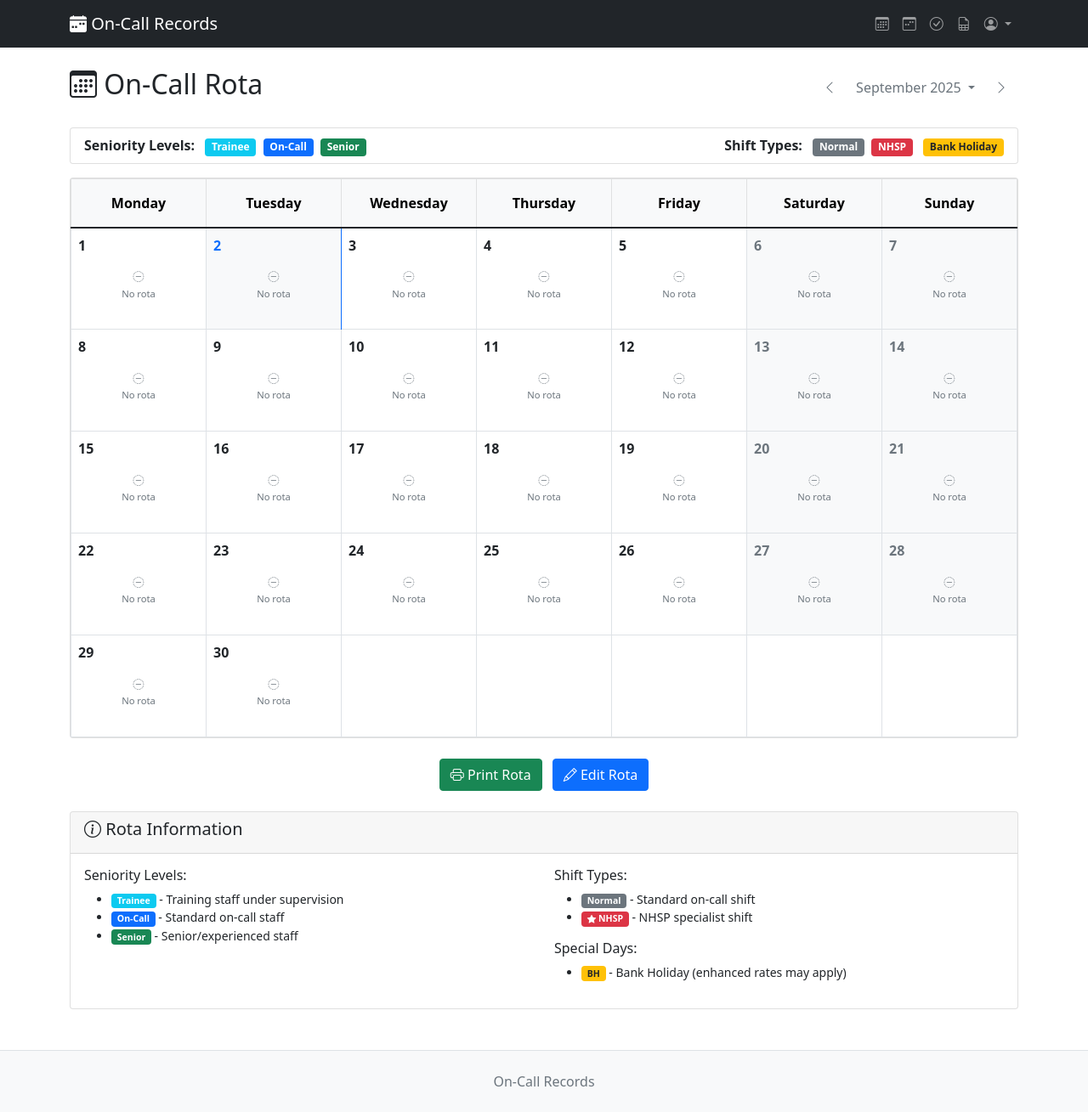
After one commit to machnine/oncall_system, a Django app: page /rota/ in a window 1280 px wide. The commit adds this page. Shown: the whole page at 85% size. Run offline with Django 5.2, Linux system fonts and the light colour scheme; the visitor is signed in with stand-in values (Sample User, id 1); data that the repository does not hold is empty; some libraries are stand-ins or nearby versions.

Commit message:
rota model can calendar view

```diff
--- a/records/templates/records/base.html
+++ b/records/templates/records/base.html
@@ -28,6 +28,13 @@
                             <i class="bi-calendar3"></i>
                         </a>
                         {% if user.is_staff %}
+                            <a class="nav-link"
+                               href="{% url 'rota_calendar' %}"
+                               title="Rota Calendar"
+                               data-bs-toggle="tooltip"
+                               data-bs-placement="bottom">
+                                <i class="bi bi-calendar3-week"></i>
+                            </a>
                             <a class="nav-link"
                                href="{% url 'signoff_management' %}"
                                title="Monthly Sign-offs"
--- /dev/null
+++ b/records/templates/records/rota_calendar.html
@@ -0,0 +1,181 @@
+{% extends 'records/base.html' %}
+
+{% block title %}On-Call Rota - {{ current_month }}{% endblock %}
+
+{% block content %}
+<div class="row">
+    <div class="col-12">
+        <div class="d-flex justify-content-between align-items-center mb-4">
+            <div class="d-flex align-items-center">
+                <h2><i class="bi bi-calendar3"></i> On-Call Rota</h2>
+            </div>
+            <div class="ms-3">{% include "records/partials/month_selector.html" %}</div>
+        </div>
+    </div>
+</div>
+
+<!-- Rota Legend -->
+<div class="row mb-3">
+    <div class="col-12">
+        <div class="card">
+            <div class="card-body py-2">
+                <div class="row align-items-center">
+                    <div class="col-md-6">
+                        <strong>Seniority Levels:</strong>
+                        <span class="badge bg-info ms-2">Trainee</span>
+                        <span class="badge bg-primary ms-1">On-Call</span>
+                        <span class="badge bg-success ms-1">Senior</span>
+                    </div>
+                    <div class="col-md-6 text-md-end">
+                        <strong>Shift Types:</strong>
+                        <span class="badge bg-secondary ms-2">Normal</span>
+                        <span class="badge bg-danger ms-1">NHSP</span>
+                        <span class="badge bg-warning text-dark ms-2">Bank Holiday</span>
+                    </div>
+                </div>
+            </div>
+        </div>
+    </div>
+</div>
+
+<!-- Calendar -->
+<div class="card">
+    <div class="card-body p-0">
+        <div class="table-responsive">
+            <table class="table table-bordered mb-0" style="table-layout: fixed;">
+                <thead class="table-light">
+                    <tr>
+                        <th class="text-center py-3" style="width: 14.28%;">Monday</th>
+                        <th class="text-center py-3" style="width: 14.28%;">Tuesday</th>
+                        <th class="text-center py-3" style="width: 14.28%;">Wednesday</th>
+                        <th class="text-center py-3" style="width: 14.28%;">Thursday</th>
+                        <th class="text-center py-3" style="width: 14.28%;">Friday</th>
+                        <th class="text-center py-3" style="width: 14.28%;">Saturday</th>
+                        <th class="text-center py-3" style="width: 14.28%;">Sunday</th>
+                    </tr>
+                </thead>
+                <tbody>
+                    {% for week in calendar_weeks %}
+                    <tr>
+                        {% for day in week %}
+                        <td class="p-2 align-top {% if day.is_today %}bg-light border-primary{% elif day.is_weekend %}bg-light{% endif %}"
+                            style="height: 120px; min-height: 120px;">
+                            {% if day %}
+                                <!-- Day number -->
+                                <div class="d-flex justify-content-between align-items-start mb-1">
+                                    <span class="fw-bold {% if day.is_today %}text-primary{% elif day.is_weekend %}text-muted{% endif %}">
+                                        {{ day.day_num }}
+                                    </span>
+                                    {% if day.is_bank_holiday %}
+                                        <span class="badge bg-warning text-dark" style="font-size: 0.6rem;">BH</span>
+                                    {% endif %}
+                                </div>
+
+                                <!-- Staff assignments -->
+                                {% if day.shifts.normal or day.shifts.nhsp %}
+                                    <div class="small">
+                                        <!-- Normal shifts -->
+                                        {% for shift in day.shifts.normal %}
+                                            <div class="mb-1">
+                                                <span class="badge {{ shift.seniority_badge_class }}" style="font-size: 0.65rem;">
+                                                    {{ shift.staff.assignment_id }}
+                                                </span>
+                                                {% if shift.notes %}
+                                                    <i class="bi bi-info-circle text-muted" title="{{ shift.notes }}" data-bs-toggle="tooltip"></i>
+                                                {% endif %}
+                                            </div>
+                                        {% endfor %}
+
+                                        <!-- NHSP shifts -->
+                                        {% for shift in day.shifts.nhsp %}
+                                            <div class="mb-1">
+                                                <span class="badge bg-danger" style="font-size: 0.65rem;">
+                                                    <i class="bi bi-star-fill me-1"></i>{{ shift.staff.assignment_id }}
+                                                </span>
+                                                {% if shift.notes %}
+                                                    <i class="bi bi-info-circle text-muted" title="{{ shift.notes }}" data-bs-toggle="tooltip"></i>
+                                                {% endif %}
+                                            </div>
+                                        {% endfor %}
+                                    </div>
+                                {% else %}
+                                    <!-- Empty day indicator -->
+                                    <div class="text-center text-muted mt-3" style="font-size: 0.8rem;">
+                                        <i class="bi bi-dash-circle-dotted"></i>
+                                        <br><small>No rota</small>
+                                    </div>
+                                {% endif %}
+                            {% endif %}
+                        </td>
+                        {% endfor %}
+                    </tr>
+                    {% endfor %}
+                </tbody>
+            </table>
+        </div>
+    </div>
+</div>
+
+<!-- Action Buttons -->
+<div class="row mt-4">
+    <div class="col-12 text-center">
+        <button class="btn btn-success" onclick="window.print()">
+            <i class="bi bi-printer"></i> Print Rota
+        </button>
+        <button class="btn btn-primary ms-2" onclick="alert('Rota editing functionality coming soon!')">
+            <i class="bi bi-pencil"></i> Edit Rota
+        </button>
+    </div>
+</div>
+
+<!-- Info Section -->
+<div class="row mt-4">
+    <div class="col-12">
+        <div class="card">
+            <div class="card-header">
+                <h5><i class="bi bi-info-circle"></i> Rota Information</h5>
+            </div>
+            <div class="card-body">
+                <div class="row">
+                    <div class="col-md-6">
+                        <h6>Seniority Levels:</h6>
+                        <ul class="small">
+                            <li><span class="badge bg-info">Trainee</span> - Training staff under supervision</li>
+                            <li><span class="badge bg-primary">On-Call</span> - Standard on-call staff</li>
+                            <li><span class="badge bg-success">Senior</span> - Senior/experienced staff</li>
+                        </ul>
+                    </div>
+                    <div class="col-md-6">
+                        <h6>Shift Types:</h6>
+                        <ul class="small">
+                            <li><span class="badge bg-secondary">Normal</span> - Standard on-call shift</li>
+                            <li><span class="badge bg-danger"><i class="bi bi-star-fill"></i> NHSP</span> - NHSP specialist shift</li>
+                        </ul>
+                        <h6 class="mt-3">Special Days:</h6>
+                        <ul class="small">
+                            <li><span class="badge bg-warning text-dark">BH</span> - Bank Holiday (enhanced rates may apply)</li>
+                        </ul>
+                    </div>
+                </div>
+            </div>
+        </div>
+    </div>
+</div>
+
+<script>
+document.addEventListener('DOMContentLoaded', function() {
+    // Initialize Bootstrap tooltips
+    var tooltipTriggerList = [].slice.call(document.querySelectorAll('[data-bs-toggle="tooltip"]'));
+    var tooltipList = tooltipTriggerList.map(function (tooltipTriggerEl) {
+        return new bootstrap.Tooltip(tooltipTriggerEl);
+    });
+});
+</script>
+
+<style media="print">
+.btn, .card-header .btn, nav, .no-print { display: none !important; }
+.card { border: 1px solid #000 !important; }
+table { page-break-inside: avoid; }
+td { page-break-inside: avoid; }
+</style>
+{% endblock %}
--- a/records/urls.py
+++ b/records/urls.py
@@ -17,4 +17,5 @@ urlpatterns = [
     path('unsignoff/<int:signoff_id>/', views.unsignoff_month, name='unsignoff_month'),
     path('report/signoff/<int:year>/<int:month>/', views.signoff_report, name='signoff_report'),
     path('report/unsignoff/<int:year>/<int:month>/', views.unsignoff_report, name='unsignoff_report'),
+    path('rota/', views.rota_calendar, name='rota_calendar'),
 ]
--- a/records/views.py
+++ b/records/views.py
@@ -2,12 +2,13 @@ from django.shortcuts import render, get_object_or_404, redirect
 from django.contrib import messages
 from django.utils import timezone
 from django.urls import reverse
-from .models import OnCallStaff, TimeBlock, TimeEntry, MonthlySignOff, MonthlyReportSignOff
+from .models import OnCallStaff, TimeBlock, TimeEntry, MonthlySignOff, MonthlyReportSignOff, RotaEntry, RotaShift
 from .forms import TimeBlockForm, TimeBlockEditForm, TimeEntryForm
 from .utils.decorators import require_oncall_staff, require_staff_permission, check_month_not_signed_off, check_timeblock_not_signed_off
 from .utils.date_helpers import (
     get_month_date_range,
     build_month_context,
+    build_rota_month_context,
     get_safe_month_year_from_request,
 )
 
@@ -749,3 +750,76 @@ def unsignoff_report(request, year, month):
         messages.error(request, 'Invalid request method.')
 
     return redirect('monthly_report')
+
+
+@require_staff_permission
+def rota_calendar(request):
+    """Display monthly rota calendar"""
+    import calendar
+    from datetime import date, timedelta
+
+    # Get month/year from GET parameters with validation
+    month, year = get_safe_month_year_from_request(request)
+
+    # Calculate date range for selected month
+    current_month_start, next_month_start = get_month_date_range(year, month)
+
+    # Generate calendar for the month
+    cal = calendar.monthcalendar(year, month)
+
+    # Get all rota entries for this month
+    rota_entries = RotaEntry.objects.filter(
+        date__gte=current_month_start,
+        date__lt=next_month_start
+    ).prefetch_related('shifts__staff').order_by('date')
+
+    # Create a dictionary for quick lookup of rota entries by date
+    rota_by_date = {entry.date: entry for entry in rota_entries}
+
+    # Build calendar data with rota information
+    calendar_weeks = []
+    for week in cal:
+        week_data = []
+        for day_num in week:
+            if day_num == 0:
+                # Empty cell for days outside current month
+                week_data.append(None)
+            else:
+                day_date = date(year, month, day_num)
+                rota_entry = rota_by_date.get(day_date)
+
+                # Get day info
+                day_data = {
+                    'date': day_date,
+                    'day_num': day_num,
+                    'is_today': day_date == date.today(),
+                    'is_weekend': day_date.weekday() >= 5,
+                    'rota_entry': rota_entry,
+                    'shifts': rota_entry.get_shifts_by_type() if rota_entry else {'normal': [], 'nhsp': []},
+                    'is_bank_holiday': False,
+                }
+
+                # Check if bank holiday
+                if rota_entry:
+                    day_data['is_bank_holiday'] = rota_entry.is_bank_holiday
+                else:
+                    from .utils.bank_holidays import is_bank_holiday
+                    day_data['is_bank_holiday'] = is_bank_holiday(day_date)
+
+                week_data.append(day_data)
+
+        calendar_weeks.append(week_data)
+
+    # Build month context for rota (allows future months)
+    month_context = build_rota_month_context(month, year)
+
+    # Get all staff for potential assignment
+    all_staff = OnCallStaff.objects.all().select_related('user').order_by('assignment_id')
+
+    context = {
+        'calendar_weeks': calendar_weeks,
+        'all_staff': all_staff,
+        **month_context,
+    }
+
+    return render(request, 'records/rota_calendar.html', context)
```
Also changed, not shown: records/admin.py (+50 -1 lines), records/models.py (+97 -0 lines), records/templates/records/monthly_report.html (+48 -34 lines), records/templates/records/signoff_management.html (+10 -10 lines), records/utils/bank_holidays.py (added, +107 -0 lines), records/utils/date_helpers.py (+52 -0 lines), records/migrations/0023_rotaentry_rotashift.py (added).
